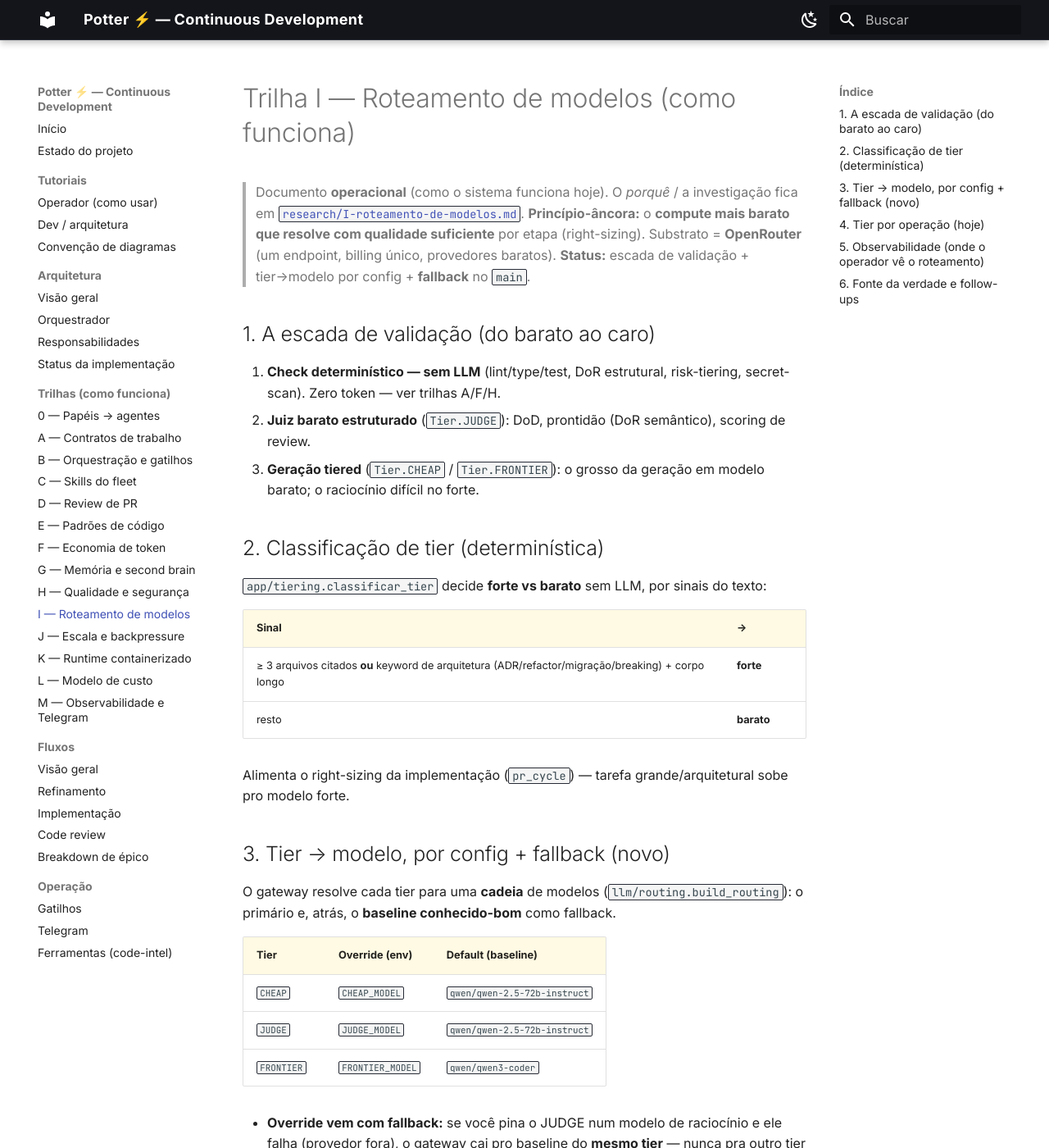
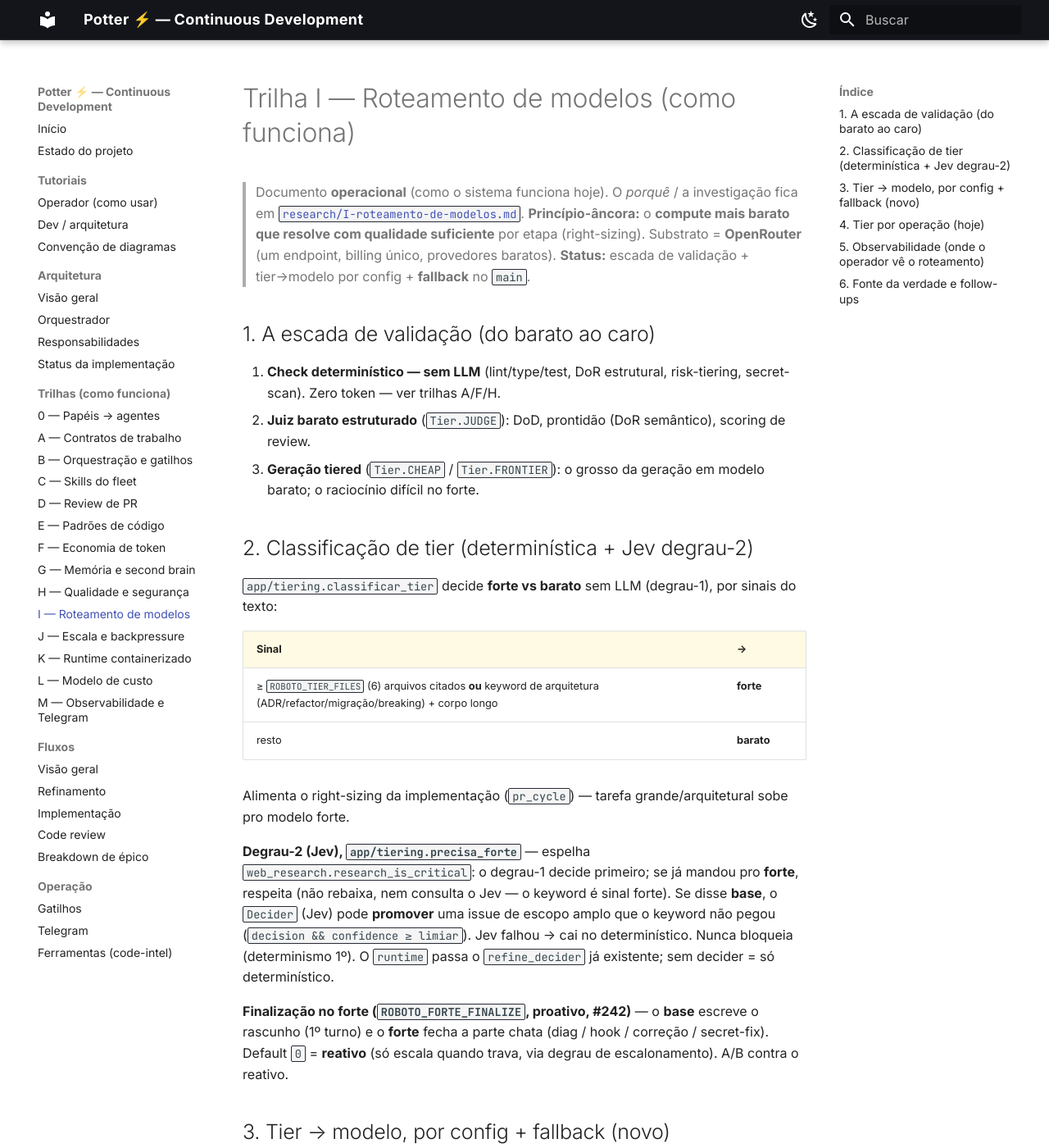
Before and after one commit to CenturyBoys/roboto, an MkDocs documentation site: the page built from docs/trilha-i-roteamento.md, in a window 1280 px wide and 1400 px high. Shown: the whole window at 82% size. Built offline with MkDocs 1.6.1 and Material for MkDocs 9.7.7, drawn with Linux system fonts in a browser that asks for light colours.

Commit message:
docs(roteamento): Jev degrau-2 no tier + flag FORTE_FINALIZE (#242)
doc-in-sync: acompanha a mudança de código do tier no mesmo PR.

Co-Authored-By: Claude Opus 4.8 (1M context) <noreply@anthropic.com>

```diff
--- a/docs/trilha-i-roteamento.md
+++ b/docs/trilha-i-roteamento.md
@@ -14,16 +14,27 @@
 3. **Geração tiered** (`Tier.CHEAP` / `Tier.FRONTIER`): o grosso da geração em modelo barato; o
    raciocínio difícil no forte.
 
-## 2. Classificação de tier (determinística)
+## 2. Classificação de tier (determinística + Jev degrau-2)
 
-`app/tiering.classificar_tier` decide **forte vs barato** sem LLM, por sinais do texto:
+`app/tiering.classificar_tier` decide **forte vs barato** sem LLM (degrau-1), por sinais do texto:
 
 | Sinal | → |
 |---|---|
-| ≥ 3 arquivos citados **ou** keyword de arquitetura (ADR/refactor/migração/breaking) + corpo longo | **forte** |
+| ≥ `ROBOTO_TIER_FILES` (6) arquivos citados **ou** keyword de arquitetura (ADR/refactor/migração/breaking) + corpo longo | **forte** |
 | resto | **barato** |
 
 Alimenta o right-sizing da implementação (`pr_cycle`) — tarefa grande/arquitetural sobe pro modelo forte.
+
+**Degrau-2 (Jev), `app/tiering.precisa_forte`** — espelha `web_research.research_is_critical`: o
+degrau-1 decide primeiro; se já mandou pro **forte**, respeita (não rebaixa, nem consulta o Jev — o
+keyword é sinal forte). Se disse **base**, o `Decider` (Jev) pode **promover** uma issue de escopo
+amplo que o keyword não pegou (`decision && confidence ≥ limiar`). Jev falhou → cai no
+determinístico. Nunca bloqueia (determinismo 1º). O `runtime` passa o `refine_decider` já existente;
+sem decider = só determinístico.
+
+**Finalização no forte (`ROBOTO_FORTE_FINALIZE`, proativo, #242)** — o **base** escreve o rascunho
+(1º turno) e o **forte** fecha a parte chata (diag / hook / correção / secret-fix). Default `0` =
+**reativo** (só escala quando trava, via degrau de escalonamento). A/B contra o reativo.
 
 ## 3. Tier → modelo, por config + fallback (novo)
 
```
